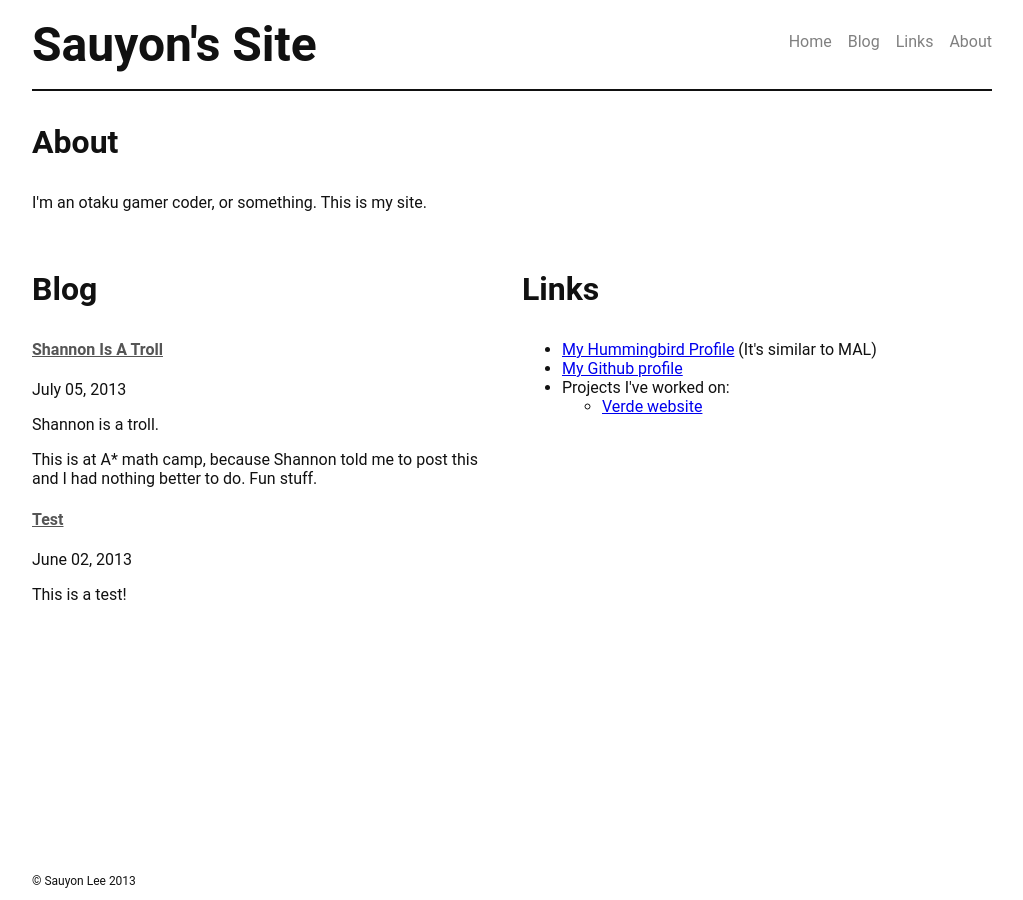
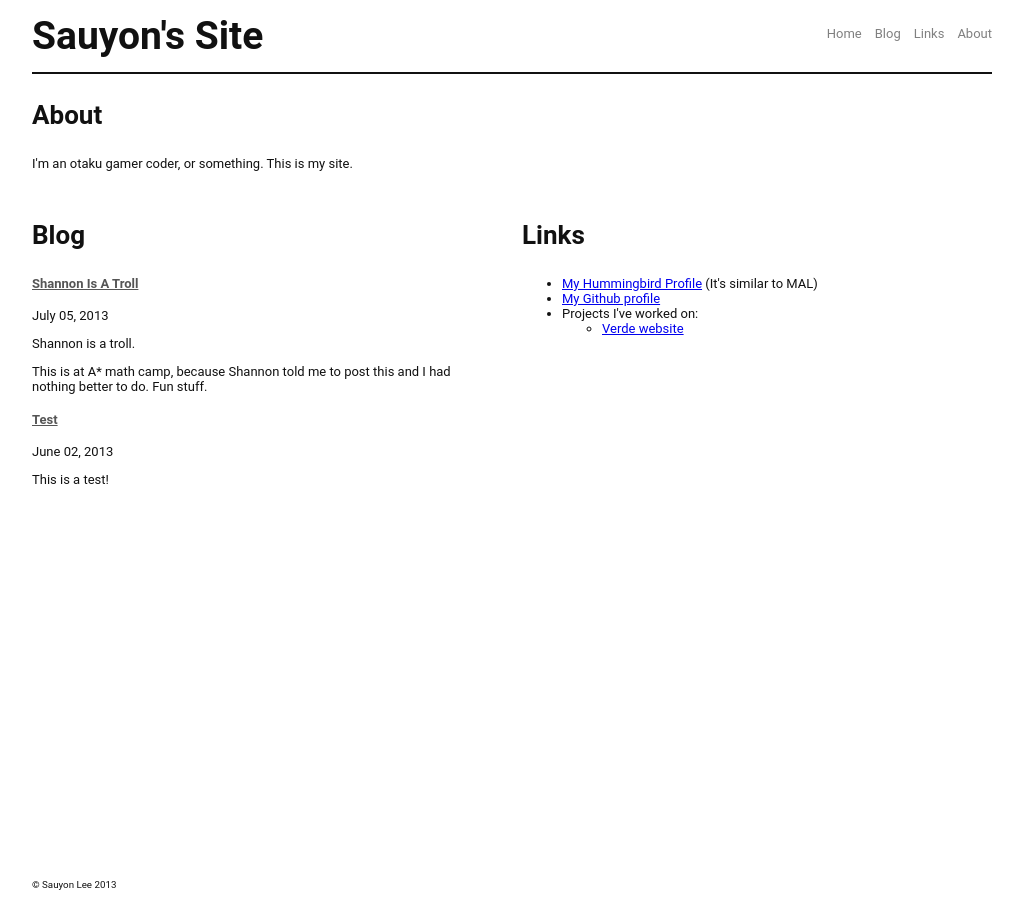
Before and after one commit to sauyon/sauyon.github.io, a Jekyll site: the page built from index.html, in a window 1280 px wide. Shown: the whole page, without its empty margins (128-1151 px from the left). Built offline with Jekyll 4.4.1, drawn with Linux system fonts in a browser that asks for light colours.

Commit message:
wtf font size

```diff
--- a/css/style.css
+++ b/css/style.css
@@ -20,7 +20,7 @@ body {
 	width: 960px;
 	margin: 0 auto;
 	color: #111;
-	font: 1em Roboto, arial, sans-serif;
+	font: 13px Roboto, arial, sans-serif;
 }
 
 #wrapper {
```
